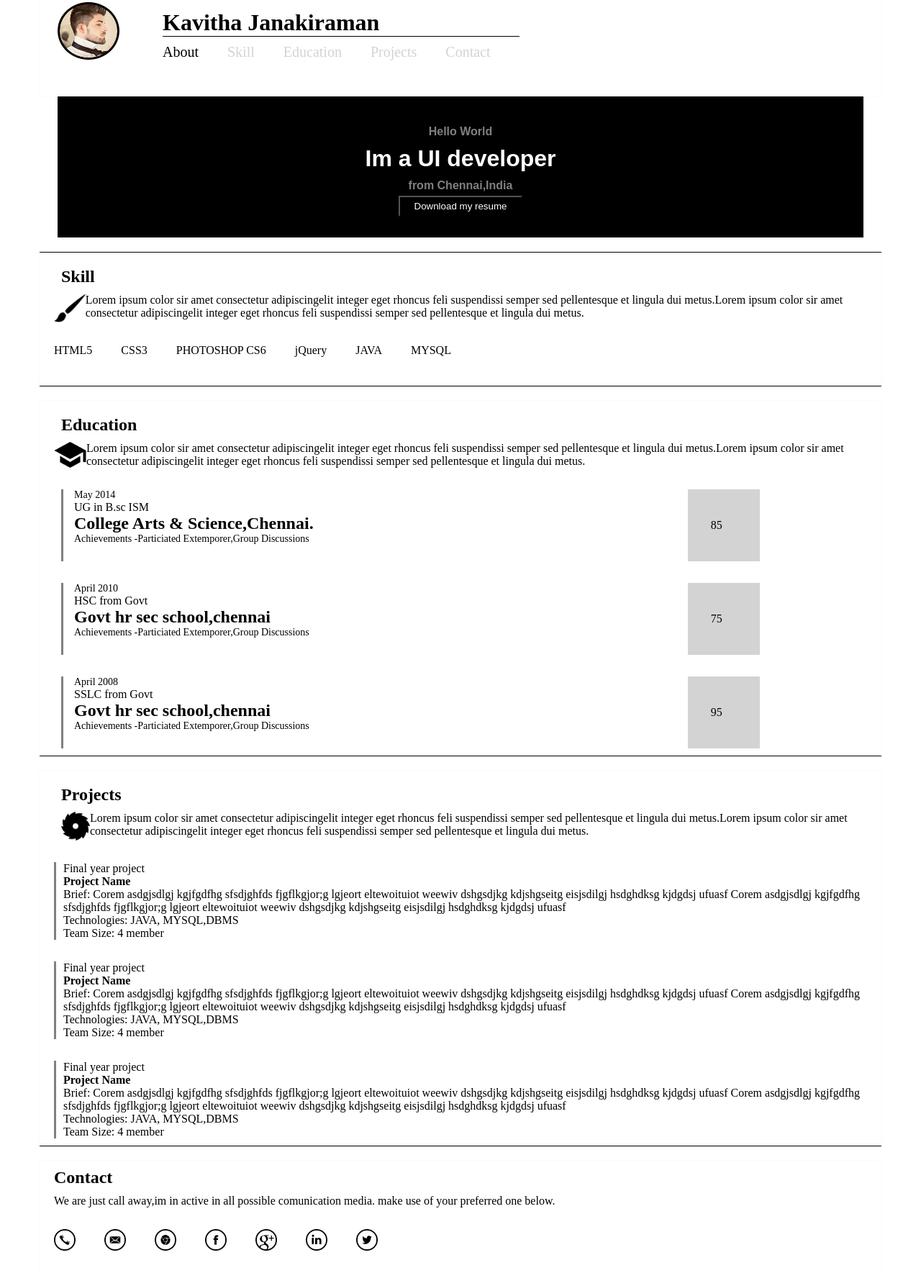
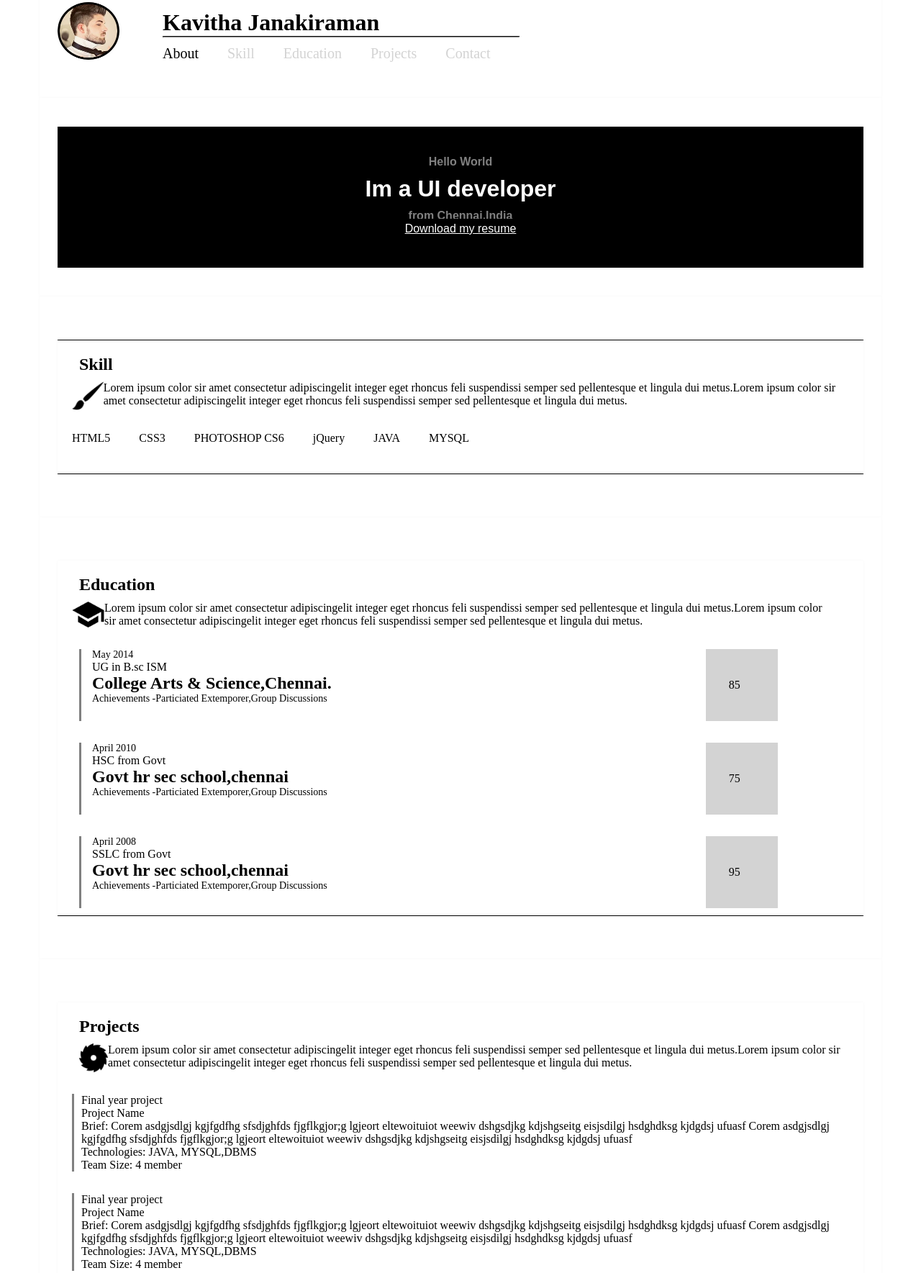
Before and after one commit to kavithajanakiraman/task2, a plain HTML site: page index.html in a window 1280 px wide. Shown: the part 37-1806 px from the top of the page at 72% size. Drawn offline with Linux system fonts and the light colour scheme.

Commit message:
Update index.html

```diff
--- a/index.html
+++ b/index.html
@@ -4,6 +4,9 @@
 		<meta charset="utf-8">
 		<meta name="viewport" content="width=device-width, initial-scale=1">
 		<link rel="stylesheet" type="text/css" href="./css/style.css">
+		<link rel="preconnect" href="https://fonts.googleapis.com">
+<link rel="preconnect" href="https://fonts.gstatic.com" crossorigin>
+<link href="https://fonts.googleapis.com/css2?family=Roboto:ital@1&display=swap" rel="stylesheet">
 	</head>
 	<body>
 		<div class="container">
@@ -13,6 +16,7 @@
 			</div>
 			<div class="navigations">
 				<h1>Kavitha Janakiraman</h1>
+				<hr>
 				<ul class="nav-menus">
 				  <li class="nav-links"><a class="nav-menus active-link" href="#">about</a></li>
 				  <li class="nav-links"><a class="nav-menus active-link1" href="#">skill</a></li>
@@ -23,12 +27,18 @@
 			</div>
 		</div>
 		</div>
+		<div class="container">
+			<div class="flex-container">
 		<div class="container1">
 			<h4>Hello World</h4>
 	        <h1>Im a UI developer</h1>
 	        <h4>from Chennai,India</h4>
-	        <button class="download">Download my resume</button>
+	        <a class="download" href="#">Download my resume</a>
 		</div>
+	</div>
+	</div>
+	<div class="container">
+		<div class="flex-container">
 		<div class="skill">
 			<h2>Skill</h2>
 	<p><img src="./css/image/skill-pic.png">Lorem ipsum color sir amet consectetur adipiscingelit integer eget rhoncus feli suspendissi semper sed pellentesque et lingula dui metus.Lorem ipsum color sir amet consectetur adipiscingelit integer eget rhoncus feli suspendissi semper sed pellentesque et lingula dui metus.</p>
@@ -41,11 +51,15 @@
 	<li class="nav-links1">MYSQL</li>
 	</ul>
 	</div>
+</div>
+	</div>
+	<div class="container">
+		<div class="flex-container">
 	<div class="education">
 	<h2>Education</h2>
 	<p><img src="./css/image/education.png">Lorem ipsum color sir amet consectetur adipiscingelit integer eget rhoncus feli suspendissi semper sed pellentesque et lingula dui metus.Lorem ipsum color sir amet consectetur adipiscingelit integer eget rhoncus feli suspendissi semper sed pellentesque et lingula dui metus.</p>
 	<div class="flex-container1">
-	<div class="College">
+	<div class="college">
 		<p class="parasmall">May 2014</p>
 		<p>UG in B.sc ISM</p>
 		<p class="parabig">College Arts & Science,Chennai.</p>
@@ -78,13 +92,17 @@
 	</div>
 	</div>
 </div>
+</div>
+</div>
+<div class="container">
+	<div class="flex-container">
 <div class="projects">
 <h2>Projects</h2>
 <p><img src="./css/image/project-pic.png">Lorem ipsum color sir amet consectetur adipiscingelit integer eget rhoncus feli suspendissi semper sed pellentesque et lingula dui metus.Lorem ipsum color sir amet consectetur adipiscingelit integer eget rhoncus feli suspendissi semper sed pellentesque et lingula dui metus.</p>
 	<div class="flex-container2">
 		<div class="project1">
 	<p>Final year project</p>
-	<p><b>Project Name</b></p>
+	<p class="bold">Project Name</p>
 	<p>Brief: Corem asdgjsdlgj kgjfgdfhg sfsdjghfds fjgflkgjor;g lgjeort eltewoituiot weewiv dshgsdjkg kdjshgseitg eisjsdilgj hsdghdksg kjdgdsj ufuasf Corem asdgjsdlgj kgjfgdfhg sfsdjghfds fjgflkgjor;g lgjeort eltewoituiot weewiv dshgsdjkg kdjshgseitg eisjsdilgj hsdghdksg kjdgdsj ufuasf</p>
 	<p>Technologies: JAVA, MYSQL,DBMS</p>
 	<p>Team Size: 4 member</p>
@@ -93,7 +111,7 @@
 <div class="flex-container2">
 		<div class="project1">
 	<p>Final year project</p>
-	<p><b>Project Name</b></p>
+	<p class="bold">Project Name</p>
 	<p>Brief: Corem asdgjsdlgj kgjfgdfhg sfsdjghfds fjgflkgjor;g lgjeort eltewoituiot weewiv dshgsdjkg kdjshgseitg eisjsdilgj hsdghdksg kjdgdsj ufuasf Corem asdgjsdlgj kgjfgdfhg sfsdjghfds fjgflkgjor;g lgjeort eltewoituiot weewiv dshgsdjkg kdjshgseitg eisjsdilgj hsdghdksg kjdgdsj ufuasf</p>
 	<p>Technologies: JAVA, MYSQL,DBMS</p>
 	<p>Team Size: 4 member</p>
@@ -103,14 +121,17 @@
 		<div class="flex-container2">
 		<div class="project1">
 	<p>Final year project</p>
-	<p><b>Project Name</b></p>
+	<p class="bold">Project Name</p>
 	<p>Brief: Corem asdgjsdlgj kgjfgdfhg sfsdjghfds fjgflkgjor;g lgjeort eltewoituiot weewiv dshgsdjkg kdjshgseitg eisjsdilgj hsdghdksg kjdgdsj ufuasf Corem asdgjsdlgj kgjfgdfhg sfsdjghfds fjgflkgjor;g lgjeort eltewoituiot weewiv dshgsdjkg kdjshgseitg eisjsdilgj hsdghdksg kjdgdsj ufuasf</p>
 	<p>Technologies: JAVA, MYSQL,DBMS</p>
 	<p>Team Size: 4 member</p>
 	</div>
+</div>
 	</div>
 </div>
-
+</div>
+<div class="container">
+	<div class="flex-container">
 <div class="contact">
 	<h2>Contact</h2>
 	<p>We are just call away,im in active in all possible comunication media. make use of your preferred one below.</p>
@@ -125,5 +146,7 @@
 	</ul>
 	<p>www.sample.com | All rights reserved</p>
 </div>
+</div>
+</div>
 	</body>
 	</html>
```
